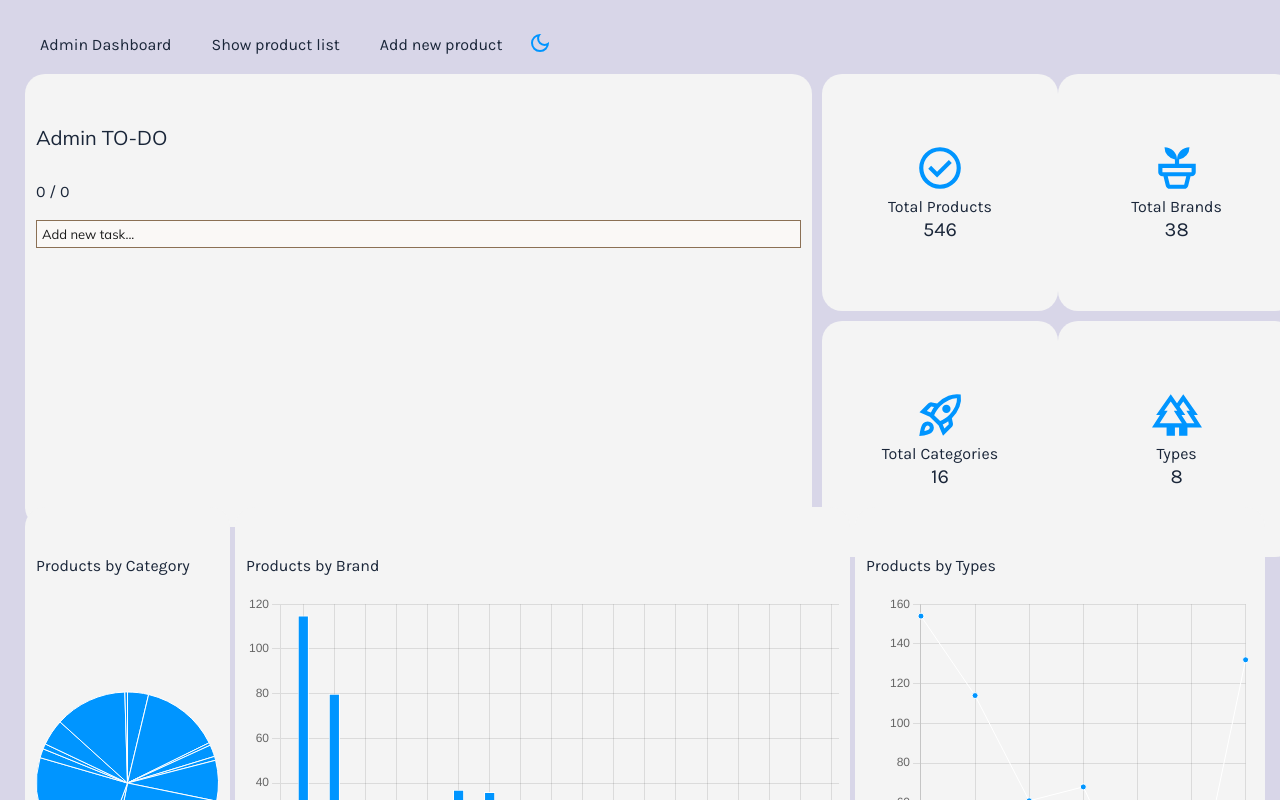
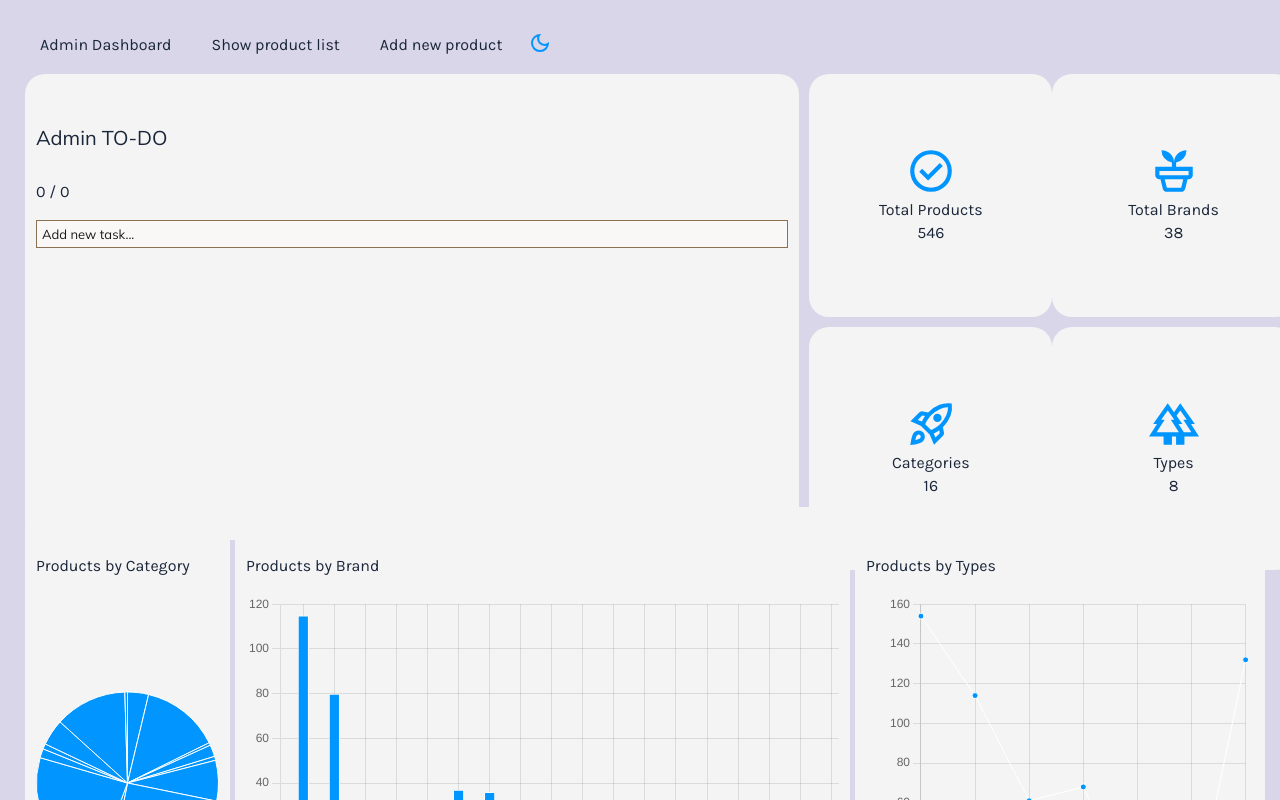
Before and after one commit to eugenia-vitinschii/Cosmetic-Shop-VueJS-PINIA, a Vue app in the folder frontend/: page /admin in a window 1280 px wide. Shown: the top 800 px of the page. Built offline with nearby package versions, Linux system fonts and the light colour scheme; data requests are answered from the project's data file.

Commit message:
feat(admin): change sass classes, HTML

```diff
--- a/frontend/src/components/admin/ui/AdminStatCard.vue
+++ b/frontend/src/components/admin/ui/AdminStatCard.vue
@@ -5,7 +5,7 @@
       </div>
       <div class="admin-stat-card__content">
          <p class="admin-body-text">{{ label }}</p>
-         <p class="admin-subheading">{{ value }}</p>
+         <p class="admin-body-text">{{ value }}</p>
       </div>
    </div>
 </template>
--- a/frontend/src/views/admin/AdminDashboardView.vue
+++ b/frontend/src/views/admin/AdminDashboardView.vue
@@ -24,7 +24,7 @@
                      <svg xmlns="http://www.w3.org/2000/svg"  viewBox="0 -960 960 960"  ><path d="M342-160h276l40-160H302l40 160Zm0 80q-28 0-49-17t-28-44l-45-179h520l-45 179q-7 27-28 44t-49 17H342ZM200-400h560v-80H200v80Zm280-240q0-100 70-170t170-70q0 90-57 156t-143 80v84h320v160q0 33-23.5 56.5T760-320H200q-33 0-56.5-23.5T120-400v-160h320v-84q-86-14-143-80t-57-156q100 0 170 70t70 170Z"/></svg>               </template>
                </admin-stat-card>
                <admin-stat-card
-                  label="Total Categories"
+                  label="Categories"
                   :value="admin.totalCategories"
                >
                   <template #icon><svg xmlns="http://www.w3.org/2000/svg" viewBox="0 -960 960 960" ><path d="m226-559 78 33q14-28 29-54t33-52l-56-11-84 84Zm142 83 114 113q42-16 90-49t90-75q70-70 109.5-155.5T806-800q-72-5-158 34.5T492-656q-42 42-75 90t-49 90Zm178-65q-23-23-23-56.5t23-56.5q23-23 57-23t57 23q23 23 23 56.5T660-541q-23 23-57 23t-57-23Zm19 321 84-84-11-56q-26 18-52 32.5T532-299l33 79Zm313-653q19 121-23.5 235.5T708-419l20 99q4 20-2 39t-20 33L538-80l-84-197-171-171-197-84 167-168q14-14 33.5-20t39.5-2l99 20q104-104 218-147t235-24ZM157-321q35-35 85.5-35.5T328-322q35 35 34.5 85.5T327-151q-25 25-83.5 43T82-76q14-103 32-161.5t43-83.5Zm57 56q-10 10-20 36.5T180-175q27-4 53.5-13.5T270-208q12-12 13-29t-11-29q-12-12-29-11.5T214-265Z"/></svg></template>
```
